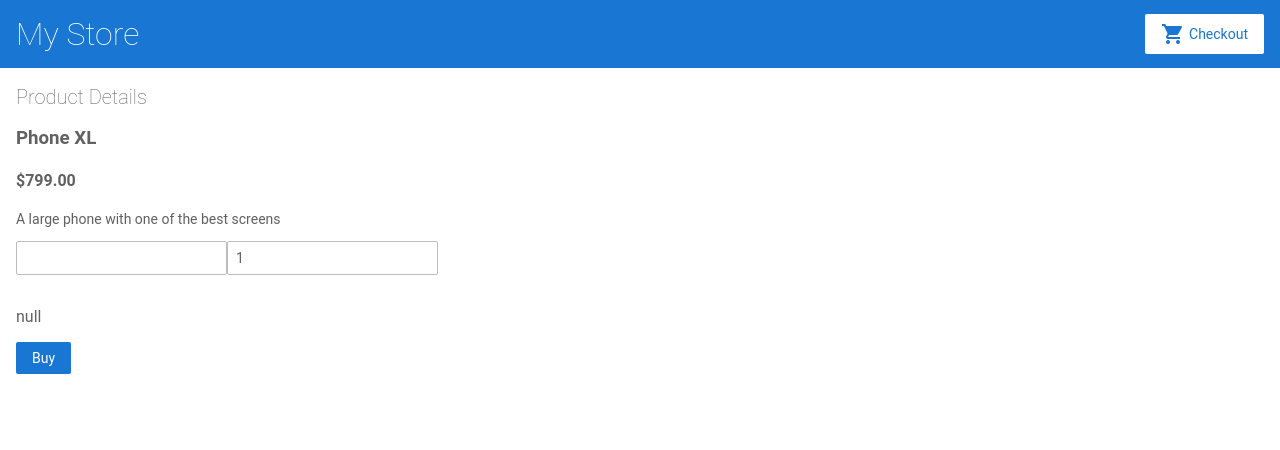
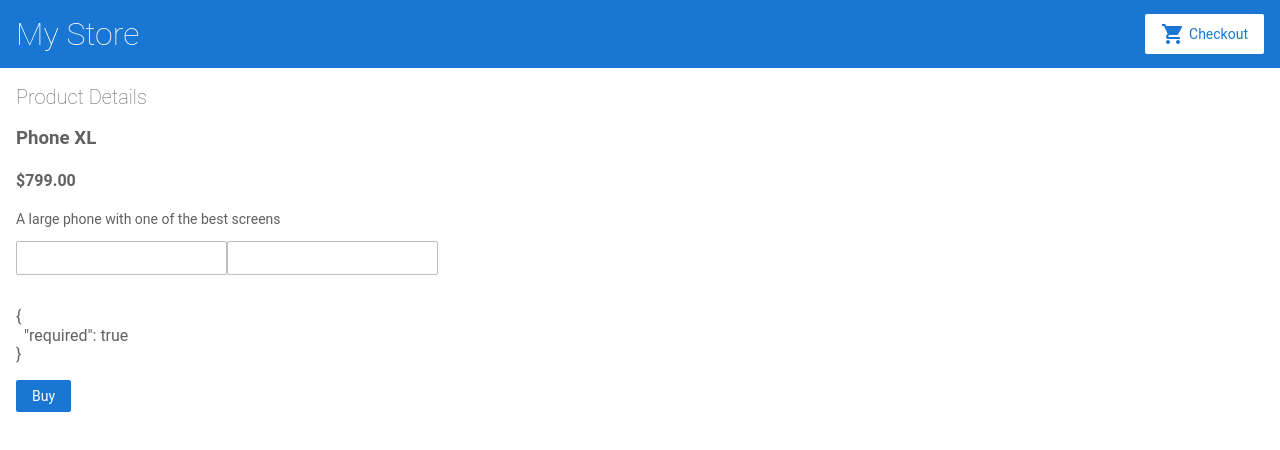
Before and after one commit to lala-lee-jobs/mystore, an Angular app: page /product/detail/1 in a window 1280 px wide. Shown: the top 450 px of the page. Built offline with nearby package versions, Linux system fonts and the light colour scheme; data requests are answered from the project's data file.

Commit message:
Template-Driven：利用ngModel實體取得的屬性，增加判斷「尚未輸入該控制項或者輸入值是合法的，則不顯示錯誤訊息」。

```diff
--- a/src/app/product/product-detail/product-detail.component.html
+++ b/src/app/product/product-detail/product-detail.component.html
@@ -8,7 +8,7 @@
     <input type="number" name="quantity"
     [(ngModel)]="quantity" #mQuantity="ngModel"
     required />
-    <p *ngIf="mQuantity.errors?.required">必填</p>
+    <p [hidden]="mQuantity.pristine || mQuantity.valid">必填</p>
     <!-- 使用JSON pipe觀察NgModel物件的errors屬性 -->
     <pre>{{mQuantity.errors | json}}</pre>
   </form>
--- a/src/app/product/product-detail/product-detail.component.ts
+++ b/src/app/product/product-detail/product-detail.component.ts
@@ -12,7 +12,7 @@ import { switchMap } from 'rxjs/operators';
 export class ProductDetailComponent implements OnInit {
 
   product;
-  quantity = 1;
+  quantity;
 
   constructor(
     private productService: ProductService,
```
